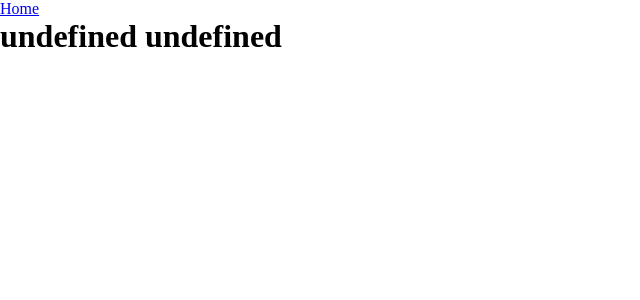
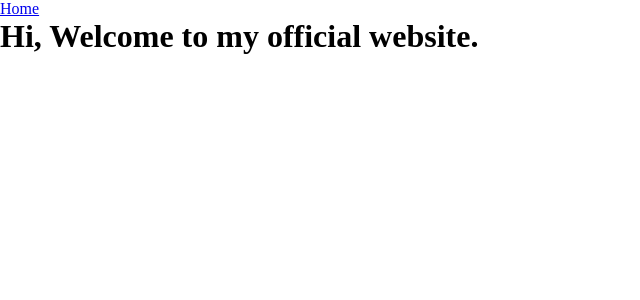
Before and after one commit to amirhnajafiz/kafka, a Vue app in the folder front-end/: page / in a window 1280 px wide. Shown: the top 300 px of the page, without its empty margins (0-640 px from the left). Built offline with nearby package versions, Linux system fonts and the light colour scheme.

Commit message:
start: bin

```diff
--- a/front-end/index.html
+++ b/front-end/index.html
@@ -4,7 +4,7 @@
     <meta charset="UTF-8" />
     <link rel="icon" href="/favicon.ico" />
     <meta name="viewport" content="width=device-width, initial-scale=1.0" />
-    <title>Vite App</title>
+    <title>Amirhossein-Najafizadeh</title>
   </head>
   <body>
     <div id="app"></div>
--- a/front-end/src/App.vue
+++ b/front-end/src/App.vue
@@ -4,12 +4,14 @@ import RoutesWithTransition from "@/router/RoutesWithTransition.vue";
 </script>
 
 <template>
-  <!-- Navigation bar -->
-  <Header />
-  <!-- Router view -->
-  <RoutesWithTransition />
+  <main>
+    <!-- Navigation bar -->
+    <Header />
+    <!-- Router view -->
+    <RoutesWithTransition />
+  </main>
 </template>
 
 <style>
-@import './assets/base.css';
+@import "./assets/base.css";
 </style>
--- a/front-end/src/views/HomeView/index.vue
+++ b/front-end/src/views/HomeView/index.vue
@@ -1,11 +1,10 @@
 <script setup>
-import { useInformationStore } from "@/stores/information";
 </script>
 
 <template>
   <main>
     <h1>
-      {{ useInformationStore().getFirstName + " " + useInformationStore().getLastName }}
+      Hi, Welcome to my official website.
     </h1>
   </main>
 </template>
```
